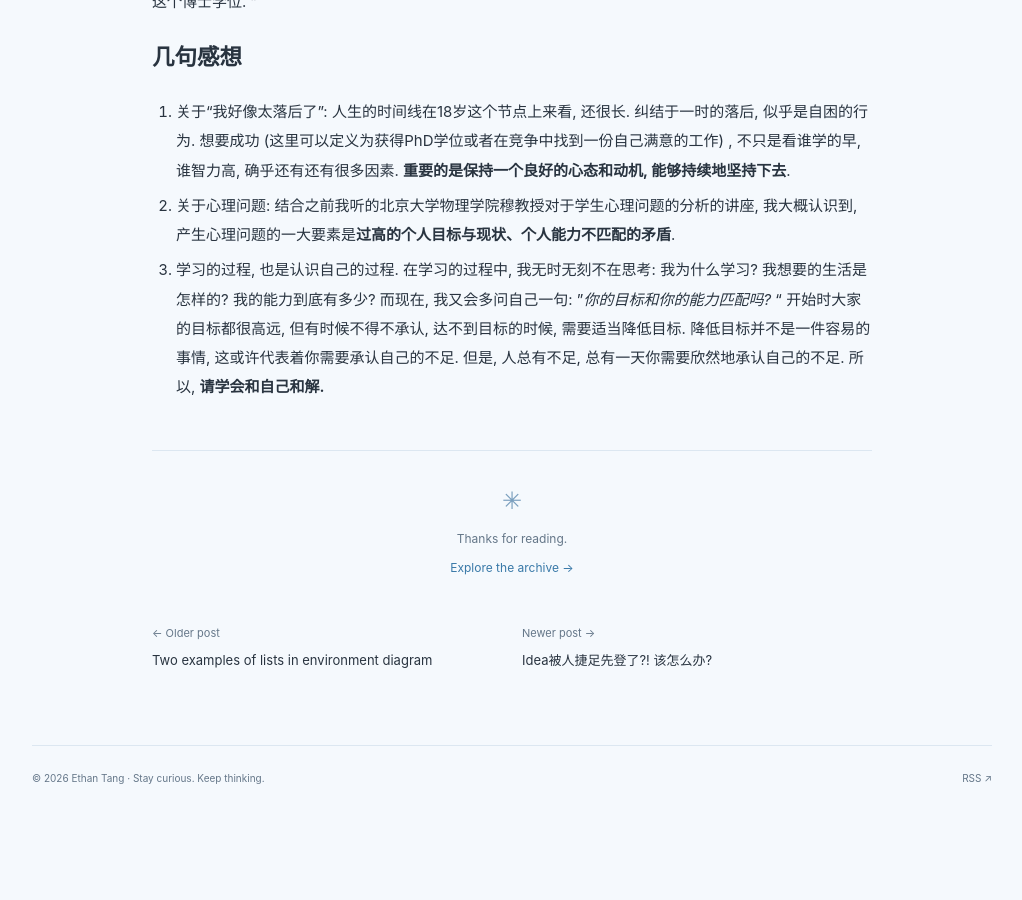
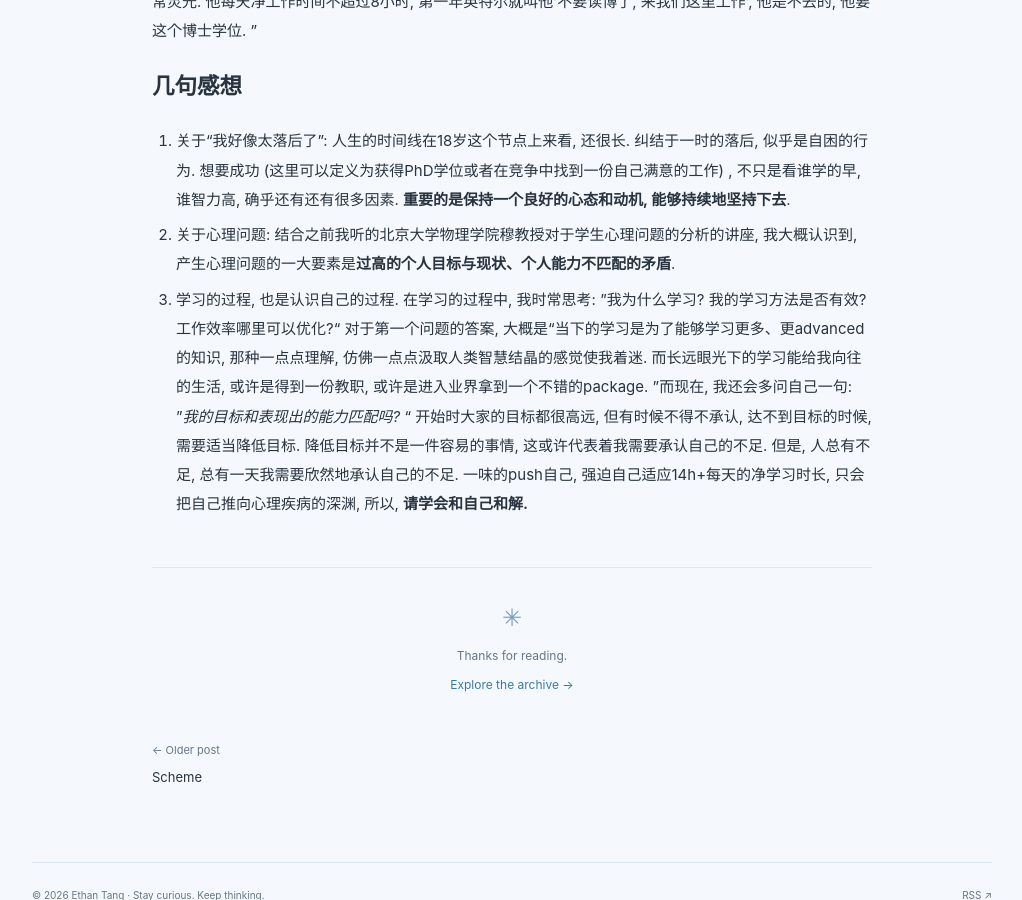
Before and after one commit to ethanzihao/ethanzihao.github.io, a Jekyll site: the page built from _posts/2026-10-24-对话陈子忠教授-回忆录.md, in a window 1280 px wide and 900 px high, scrolled down 3662 px. Shown: the whole window, without its empty margins (128-1150 px from the left). Built offline with Jekyll 4.4.1, drawn with Linux system fonts in a browser that asks for light colours; before the commit the page ends 4479 px from its top, so only the background shows below that; some of the changed lines change nothing that is shown; some of the changed text lies outside the part shown.

Commit message:
Modify my reflections

```diff
--- a/_posts/2026-09-24-对话陈子忠教授 -- 回忆录.md
+++ b/_posts/2026-10-24-对话陈子忠教授-回忆录.md
@@ -1,8 +1,10 @@
 ---
 title: 对话陈子忠教授 -- 回忆录
-date: 2026-09-24 13:40:00 +0800
+date: 2026-10-22 18:00:00 +0800
 category: Reflections
-tags: [访谈, 个人思考]
+tags:
+  - 访谈
+  - 个人思考
 description: 笔者与陈子忠教授共进午餐, 并获得了陈教授关于科研、学习规划、以及如何平衡心态的见解.
 lang: en
 ---
@@ -15,9 +17,9 @@ lang: en
 [陈子忠教授-CUHK](https://sds.cuhk.edu.cn/teacher/2090)
 [陈子忠教授-UC Riverside](https://www.cs.ucr.edu/~chen/)
 
-声明: 以下对话为回忆版, 引号内容不代表陈教授原话, 只是笔者尽可能回忆的内容; 也可能会出现问答对不上的情况, 因为我也不记得具体哪个回答是针对哪个问题的.
+声明: 以下对话为回忆版, 引号内容不代表陈教授原话, 只是笔者尽可能回忆的内容; 也可能会出现问答对不上的情况, 因为这是一次关于未来规划的闲谈, 老师回答问题时带有解释和发散性地拓展思考, 所以我不能通过回忆老师的回答推断出是在哪个问题下讨论的.
 
-可以直接跳到最后看个人感想部分.
+最后包含几句个人感想.
 # Q&A
 ## 为什么读博? 什么样的动机是合理的?
 
@@ -74,4 +76,4 @@ lang: en
 
 1. 关于“我好像太落后了”: 人生的时间线在18岁这个节点上来看, 还很长. 纠结于一时的落后, 似乎是自困的行为. 想要成功 (这里可以定义为获得PhD学位或者在竞争中找到一份自己满意的工作) , 不只是看谁学的早, 谁智力高, 确乎还有还有很多因素. **重要的是保持一个良好的心态和动机, 能够持续地坚持下去**.
 2. 关于心理问题: 结合之前我听的北京大学物理学院穆教授对于学生心理问题的分析的讲座, 我大概认识到, 产生心理问题的一大要素是**过高的个人目标与现状、个人能力不匹配的矛盾**.
-3. 学习的过程, 也是认识自己的过程. 在学习的过程中, 我无时无刻不在思考: 我为什么学习? 我想要的生活是怎样的? 我的能力到底有多少? 而现在, 我又会多问自己一句: ”*你的目标和你的能力匹配吗?* “ 开始时大家的目标都很高远, 但有时候不得不承认, 达不到目标的时候, 需要适当降低目标. 降低目标并不是一件容易的事情, 这或许代表着你需要承认自己的不足. 但是, 人总有不足, 总有一天你需要欣然地承认自己的不足. 所以, **请学会和自己和解.**
+3. 学习的过程, 也是认识自己的过程. 在学习的过程中, 我时常思考: ”我为什么学习? 我的学习方法是否有效? 工作效率哪里可以优化?“ 对于第一个问题的答案, 大概是“当下的学习是为了能够学习更多、更advanced的知识, 那种一点点理解, 仿佛一点点汲取人类智慧结晶的感觉使我着迷. 而长远眼光下的学习能给我向往的生活, 或许是得到一份教职, 或许是进入业界拿到一个不错的package. ”而现在, 我还会多问自己一句: ”*我的目标和表现出的能力匹配吗?* “ 开始时大家的目标都很高远, 但有时候不得不承认, 达不到目标的时候, 需要适当降低目标. 降低目标并不是一件容易的事情, 这或许代表着我需要承认自己的不足. 但是, 人总有不足, 总有一天我需要欣然地承认自己的不足. 一味的push自己, 强迫自己适应14h+每天的净学习时长, 只会把自己推向心理疾病的深渊, 所以, **请学会和自己和解.**
```
